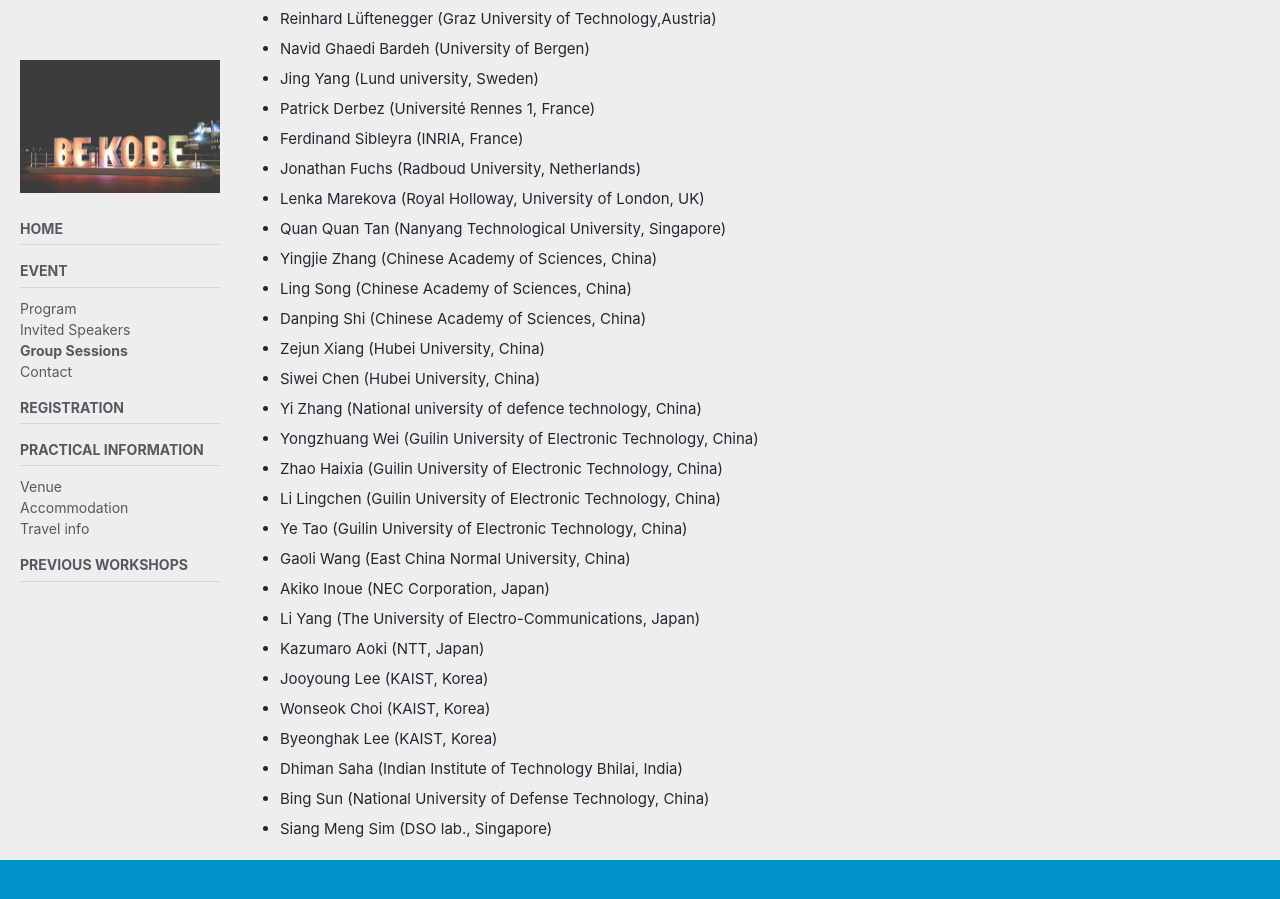
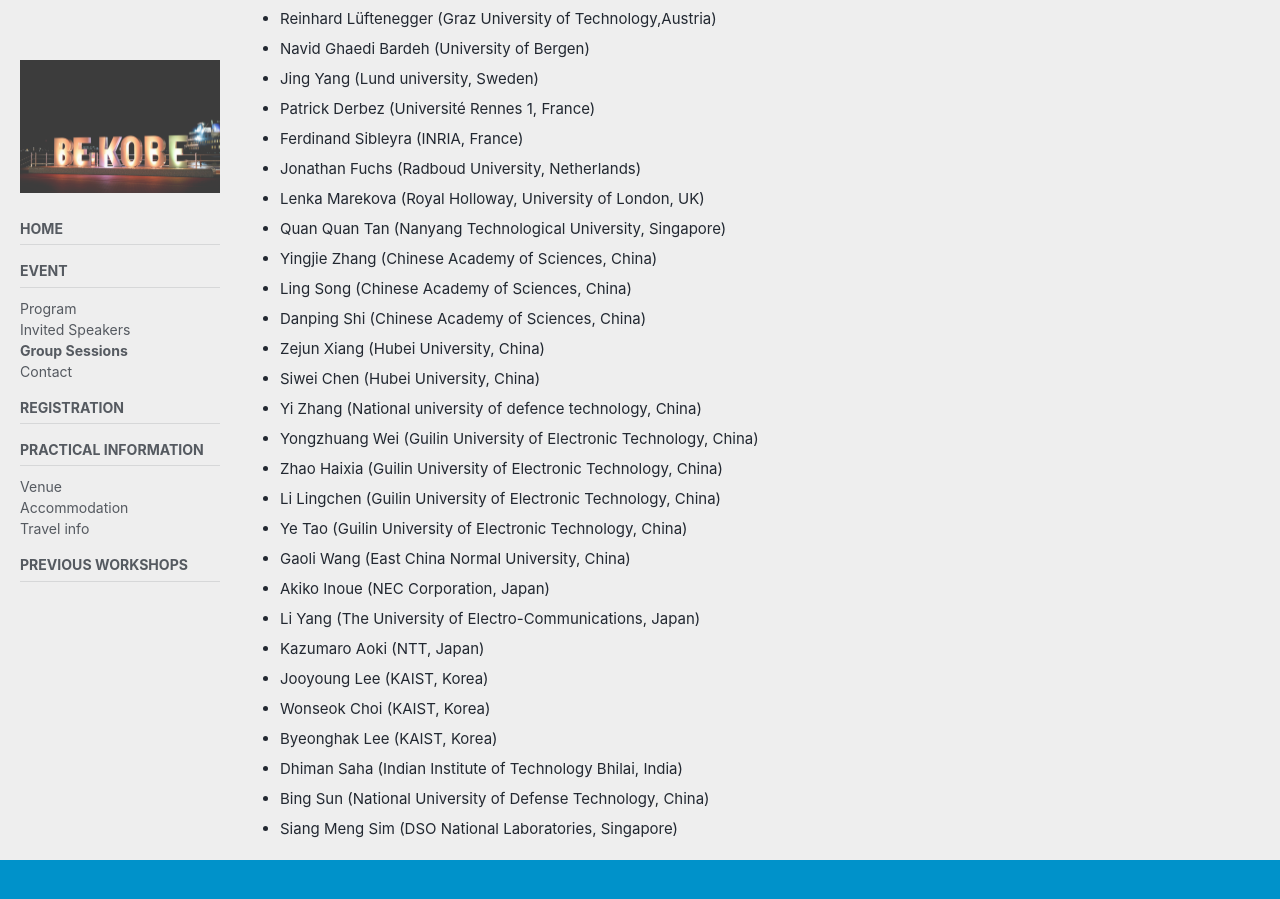
Before and after one commit to askworkshop/ask2019, a Jekyll site: the page built from groups.md, in a window 1280 px wide and 900 px high, scrolled down 276 px. Built offline with Jekyll 4.4.1, drawn with Linux system fonts in a browser that asks for light colours; cached includes are drawn as plain includes; nearby versions of some CDN libraries; our own code applies the rules of GitHub Pages for plain Markdown files.

Commit message:
change a affiliation

```diff
--- a/groups.md
+++ b/groups.md
@@ -40,7 +40,7 @@ sidebar:
 - Byeonghak Lee (KAIST, Korea)
 - Dhiman Saha (Indian Institute of Technology Bhilai, India)
 - Bing Sun (National University of Defense Technology, China)
-- Siang Meng Sim (DSO lab., Singapore)
+- Siang Meng Sim (DSO National Laboratories, Singapore)
 
 
 <!--
```
